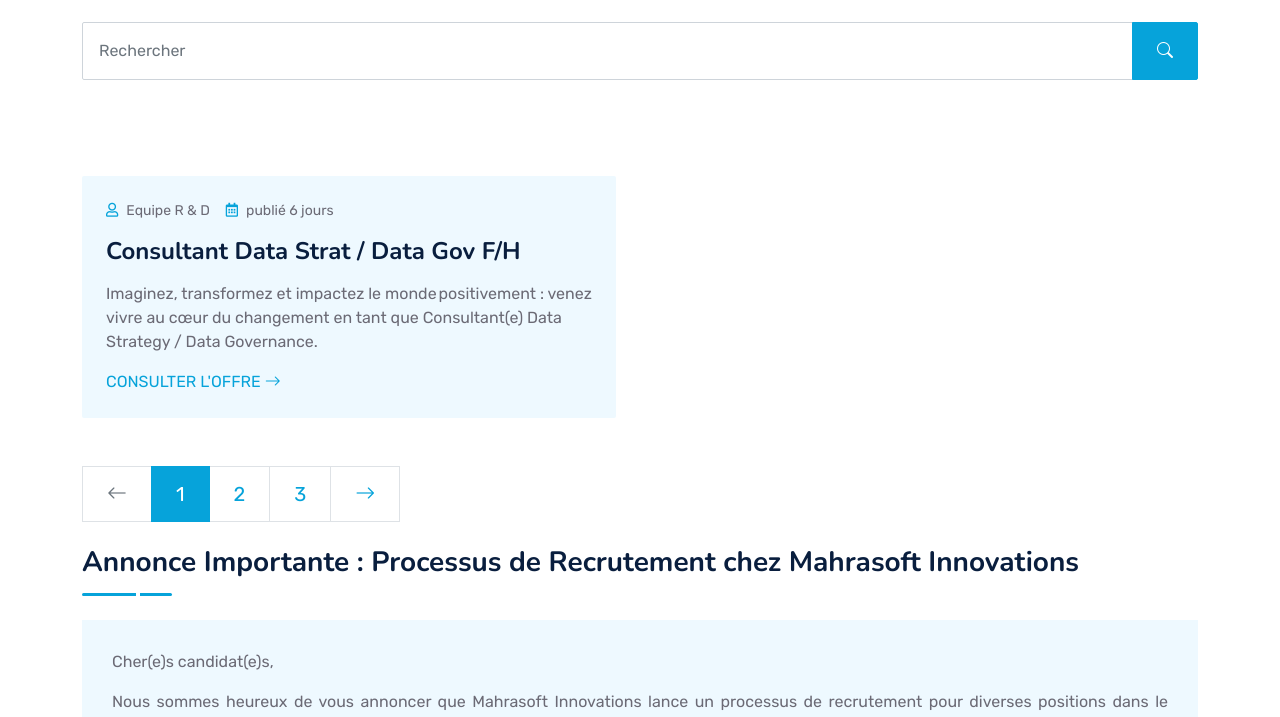
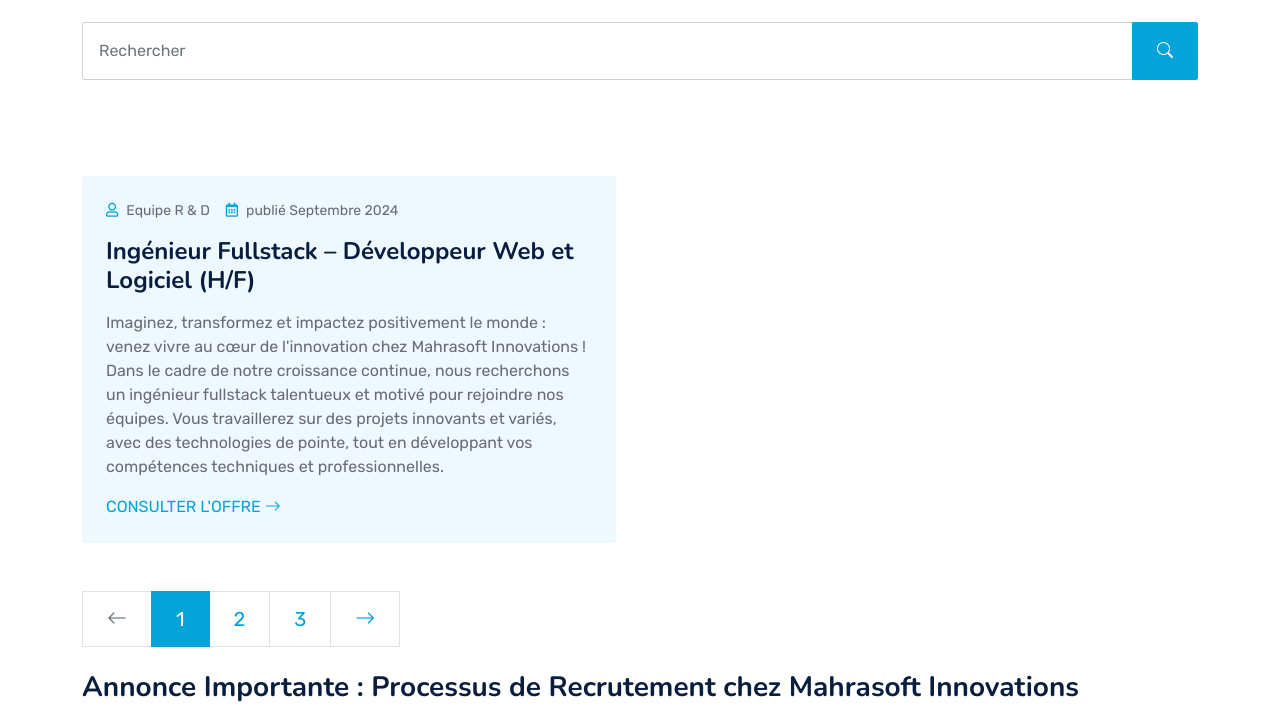
Before and after one commit to borkounou/Company_it_service, a FastAPI app: page /carrieres/rechercherpostuler in a window 1280 px wide. Shown: the part 685-1402 px from the top of the page. Run offline with FastAPI, Linux system fonts and the light colour scheme; some libraries are stand-ins or nearby versions.

Commit message:
added new job recrutment section

```diff
--- a/Backend/app/db.json
+++ b/Backend/app/db.json
@@ -2,22 +2,25 @@
     "name":"Emplois",
     "posts":[
         {
-            "id": "1",
-            "titre": "Consultant Data Strat / Data Gov F/H",
+            "id": "RD20240911OF1",
+            "titre": "Ingénieur Fullstack – Développeur Web et Logiciel (H/F)",
             "equipe": "R & D",
-            "date": "6",
-            "description": "Imaginez, transformez et impactez le monde positivement : venez vivre au cœur du changement en tant que Consultant(e) Data Strategy / Data Governance.",
+            "date": " Septembre 2024",
+            "description": "Imaginez, transformez et impactez positivement le monde : venez vivre au cœur de l'innovation chez Mahrasoft Innovations ! Dans le cadre de notre croissance continue, nous recherchons un ingénieur fullstack talentueux et motivé pour rejoindre nos équipes. Vous travaillerez sur des projets innovants et variés, avec des technologies de pointe, tout en développant vos compétences techniques et professionnelles.",
 
             "content": {
               "mission": [
-                "Définir la stratégie data de grands groupes et accompagner leur transformation Data Driven",
-                "Définir et mettre en place une gouvernance de la donnée chez nos clients",
-                "Définir, construire et piloter des Data Offices et Data Factories chez nos clients",
-                "Accompagner le management de nos clients sur l’identification et le lancement de nouveaux cas d’usage utilisant l’analyse avancée de données",
-                "Participer à la définition et au développement de portefeuilles d’innovation et d’offres data en interne. Participer aux appels d’offres et propositions commerciales"
+        "Participer à la conception et au développement d'applications web et logicielles en utilisant Python et d'autres technologies modernes.",
+        "Concevoir et implémenter des solutions fullstack, de l’interface utilisateur à la base de données.",
+        "Collaborer avec les équipes techniques pour le cadrage des projets et les choix technologiques.",
+        "Développer des interfaces utilisateur efficaces et intuitives, tout en respectant les bonnes pratiques d’architecture logicielle.",
+        "Réaliser les tests unitaires, l’intégration continue et les tests de performance afin d’assurer la qualité et la robustesse des solutions.",
+        "Assurer la maintenance des applications et corriger les éventuelles anomalies.",
+        "Participer activement aux phases de validation de la solution, en collaboration avec les équipes projet.",
+        "Se former en continu aux nouvelles technologies et tendances du marché, tout en contribuant à l’amélioration continue des processus de développement."
               ],
-              "mission_paragraph": "Au sein des équipes Strategy & Consulting spécialisée en Data & IA, nous faisons en sorte qu’aucune mission ne se ressemble. Nous avons à cœur de vous proposer une diversité, que ce soit dans le type de clients ou dans le contenu des missions. Vous serez donc amené à :",
-              "about_us": "Accenture, c'est une communauté de plus de 730 000 talents et une mission commune : réaliser la promesse technologique alliée à l’ingéniosité humaine. Dans un monde en perpétuel changement, nous accélérons la transformation des plus grandes entreprises, de la stratégie à la réalisation des projets, à l’aide des technologies de demain et dynamisons leur croissance grâce à l'expertise multi-sectorielle de nos experts.",
+              "mission_paragraph": "Au sein des équipes de développement et d'innovation de Mahrasoft Innovations, nous veillons à ce que chaque projet soit unique. Nous nous engageons à vous offrir une diversité enrichissante, tant dans les types de clients que dans les missions sur lesquelles vous travaillerez. Vous serez ainsi amené à :",
+              "about_us": "Chez Mahrasoft Innovations, vous évoluerez dans un cadre de travail flexible, avec des possibilités de télétravail, favorisant ainsi l’équilibre entre vie professionnelle et personnelle. Nous vous encourageons à développer une carrière agile, grâce aux nombreuses opportunités de formation et aux retours d’expérience continus. Nous valorisons la diversité et recrutons sans distinction d’origine, de genre ou d’âge, avec une attention particulière pour les personnes en situation de handicap.",
               "additional_info": [
                 "Vous construisez une carrière agile, grâce à la formation, aux certifications et aux feedbacks reçus pour chacune de vos réalisations.",
                 "Vous évoluez dans un environnement de travail flexible qui vise à favoriser l’équilibre entre vie professionnelle et vie personnelle : le télétravail donne la possibilité d’adapter son rythme professionnel en fonction des actualités de l’équipe et du projet.",
@@ -25,11 +28,14 @@
               ]
             },
             "qualifications": [
-              "De formation supérieur Bac + 5",
-              "Vous avez le goût pour le métier de conseil et vous avez une vraie dimension humaine",
-              "Vous avez envie de travailler sur les sujets autours de la data, l’Ia, l’Analytic",
-              "Vous êtes curieux et avez l’envie d’entreprendre",
-              "Vous maîtrisez l’anglais à l’écrit comme à l’oral"
+                "Diplôme Bac +5 (ingénieur ou master) en informatique, développement logiciel ou un domaine connexe.",
+                "Maîtrise de Python et de ses frameworks (Django, Flask) pour le développement web.",
+                "Solide expérience en développement web front-end (HTML, CSS, JavaScript, frameworks comme React, Angular ou Vue.js).",
+                "Bonne connaissance des bases de données relationnelles et non-relationnelles (MySQL, PostgreSQL, MongoDB).",
+                "Compétence en développement logiciel et architectures distribuées.",
+                "Curiosité pour les nouvelles technologies et forte envie d'apprendre (Docker, Kubernetes, DevOps, cloud computing, etc.).",
+                "Capacité à travailler en mode agile et en collaboration avec des équipes pluridisciplinaires.",
+                "Maîtrise de l'anglais technique, à l’écrit comme à l’oral."
             ]
           }
 
--- a/Backend/app/templates/base.html
+++ b/Backend/app/templates/base.html
@@ -52,7 +52,7 @@
                     <div class="d-inline-flex align-items-center" style="height: 45px;">
                         <small class="me-3 text-light"><i class="fa fa-map-marker-alt me-2"></i>Rue de 40, NDjemana, Tchad</small>
                         <small class="me-3 text-light"><i class="fa fa-phone-alt me-2"></i>+235 66 38 38 56</small>
-                        <small class="text-light"><i class="fa fa-envelope-open me-2"></i>contact@mahrasoft.com</small>
+                        <small class="text-light"><i class="fa fa-envelope-open me-2"></i>mahrasoft.contact@gmail.com</small>
                     </div>
                 </div>
 
@@ -92,10 +92,10 @@
                             <a href="#"{% if current == "rechercherpostuler" or current == "jeunediplomes" or current == "etudiants" or current == "formation" or current == "environnementdetravail"  %} class="nav-link dropdown-toggle active" {% else %} class="nav-link dropdown-toggle" {% endif %}  data-bs-toggle="dropdown">Carrières</a>
                             <div class="dropdown-menu m-0">
                                 <a href="/carrieres/rechercherpostuler" class="dropdown-item">Rechercher et postuler</a>
-                                <a href="/carrieres/jeunediplomes" class="dropdown-item">Jeunes diplômés</a>
+                                <!-- <a href="/carrieres/jeunediplomes" class="dropdown-item">Jeunes diplômés</a>
                                 <a href="/carrieres/etudiants" class="dropdown-item">Etudiants</a>
                                 <a href="/carrieres/formation" class="dropdown-item">Formation et développement de carrière</a>
-                                <a href="/carrieres/environnementdetravail" class="dropdown-item">Environnement de travail</a>
+                                <a href="/carrieres/environnementdetravail" class="dropdown-item">Environnement de travail</a> -->
                             </div>
                         </div>
 
--- a/Backend/app/templates/contact.html
+++ b/Backend/app/templates/contact.html
@@ -43,7 +43,7 @@
                         </div>
                         <div class="ps-4">
                             <h5 class="mb-2">Envoyez un email </h5>
-                            <h4 class="text-primary mb-0">contact@mahrasoft.com</h4>
+                            <h4 class="text-primary mb-0">mahrasoft.contact@gmail.com</h4>
                         </div>
                     </div>
                 </div>
--- a/Backend/app/templates/index.html
+++ b/Backend/app/templates/index.html
@@ -51,7 +51,7 @@
                         </div>
                         <div class="ps-4">
                             <h5 class="text-white mb-0">Clients Satisfaits</h5>
-                            <h1 class="text-white mb-0" data-toggle="counter-up">10</h1>
+                            <h1 class="text-white mb-0" data-toggle="counter-up">21</h1>
                         </div>
                     </div>
                 </div>
@@ -62,7 +62,7 @@
                         </div>
                         <div class="ps-4">
                             <h5 class="text-primary mb-0">Projets Réalisés</h5>
-                            <h1 class="mb-0" data-toggle="counter-up">10</h1>
+                            <h1 class="mb-0" data-toggle="counter-up">23</h1>
                         </div>
                     </div>
                 </div>
@@ -73,7 +73,7 @@
                         </div>
                         <div class="ps-4">
                             <h5 class="text-white mb-0">Récompenses Gagnées</h5>
-                            <h1 class="text-white mb-0" data-toggle="counter-up">3</h1>
+                            <h1 class="text-white mb-0" data-toggle="counter-up">8</h1>
                         </div>
                     </div>
                 </div>
--- a/Backend/app/templates/rechercherpostuler.html
+++ b/Backend/app/templates/rechercherpostuler.html
@@ -45,7 +45,7 @@
                                         <!-- Equipe R&D -->
                                         <small class="me-3"><i class="far fa-user text-primary me-2"></i>Equipe {{post.equipe}}</small>
                                         <!-- Date de publication-->
-                                        <small><i class="far fa-calendar-alt text-primary me-2"></i>publié {{post.date}} jours</small>
+                                        <small><i class="far fa-calendar-alt text-primary me-2"></i>publié {{post.date}} </small>
                                     </div>
                                     <!-- Titre de l'emploi-->
                                     <h4 class="mb-3">{{post.titre}}</h4>
```
Also changed, not shown: Backend/app/templates/job.html (+16 -6 lines).
